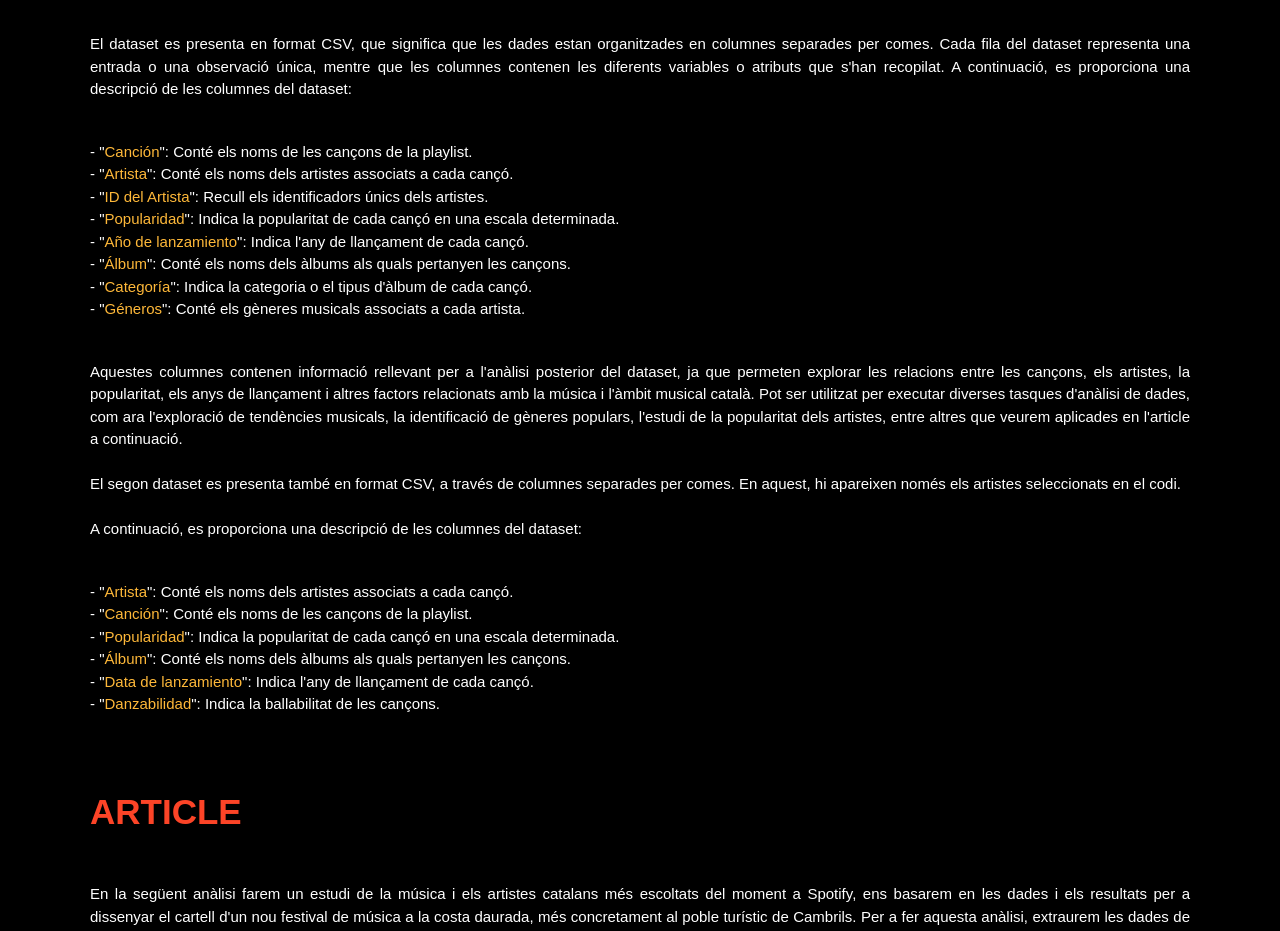
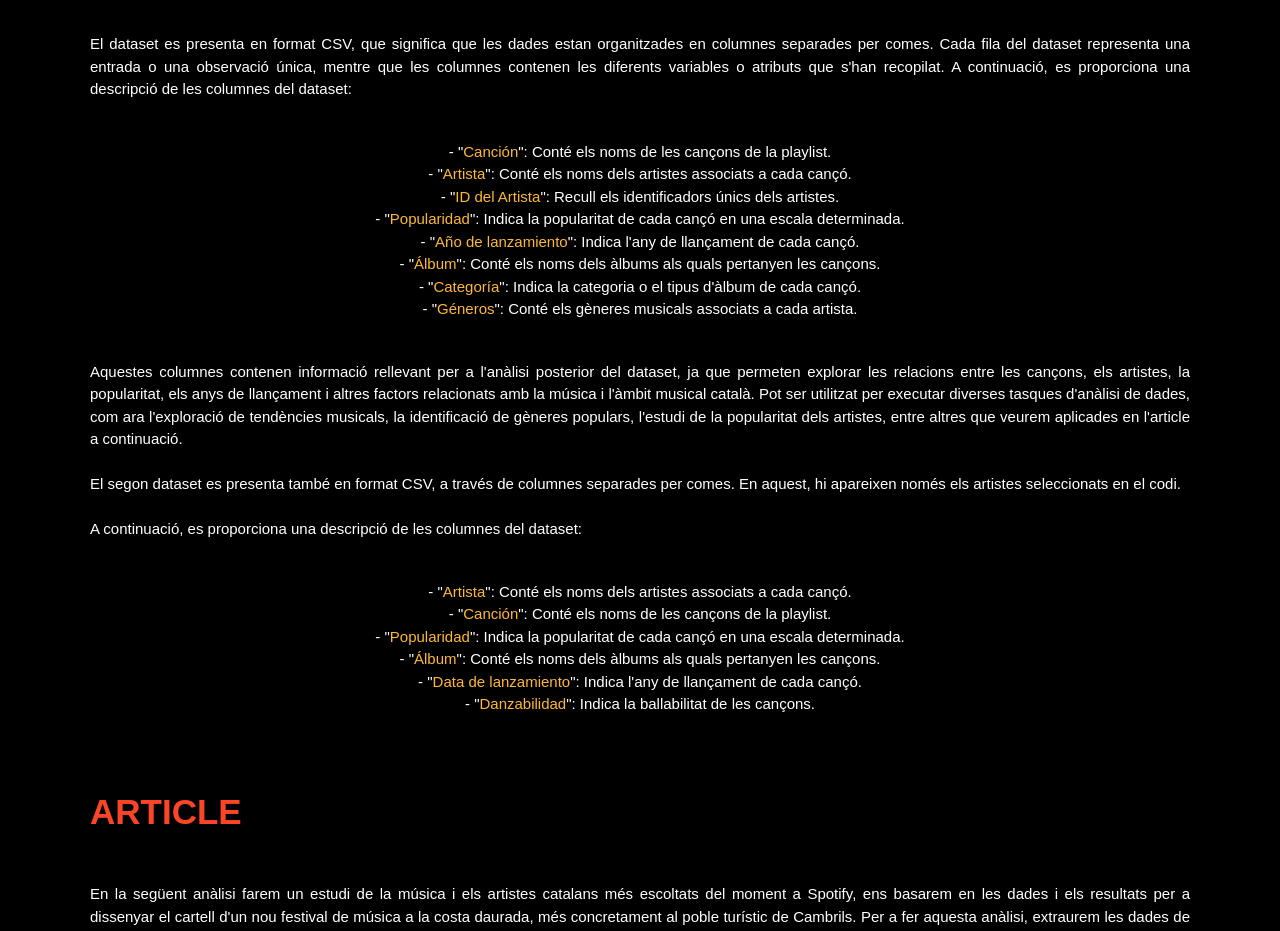
Before and after one commit to mariamasip/Projecte-Alex-Maria, a plain HTML site: page index.html in a window 1280 px wide. Shown: the part 4740-5671 px from the top of the page. Drawn offline with Linux system fonts and the light colour scheme; a script that the page names is missing.

Commit message:
Update index.html

```diff
--- a/index.html
+++ b/index.html
@@ -12,7 +12,12 @@
 		font-size: 15px;
             	line-height: 1.5;
             }
-            .container {
+
+		.centered-text {
+		    text-align: center;
+		}
+
+		.container {
                 max-width: 1100px;
             }
 
```
